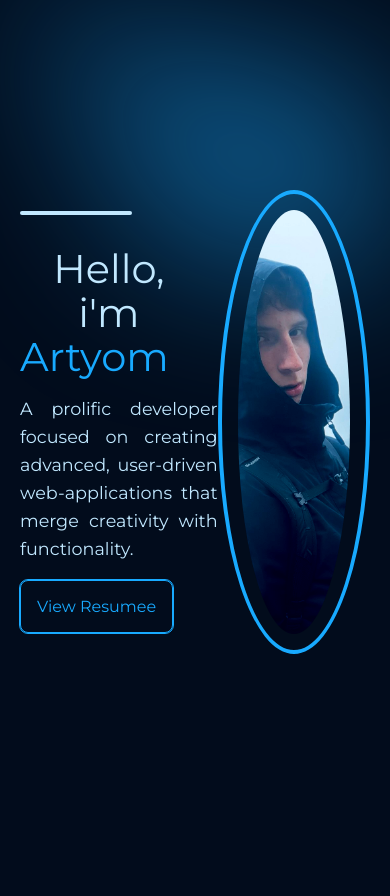
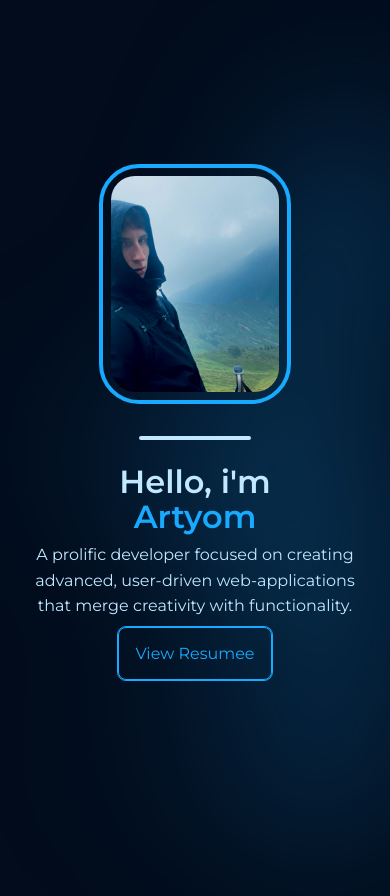
Before and after one commit to Artades/ivgam_me-client, a Next.js app: page /en in a window 390 px wide. Shown: the top 896 px of the page. Built offline with nearby package versions, Linux system fonts and the light colour scheme.

Commit message:
New aniamtion and Intro design

```diff
--- a/components/BackgroundEffect/index.tsx
+++ b/components/BackgroundEffect/index.tsx
@@ -8,13 +8,19 @@
 import * as animation from "@/config/animation";
 
 const BackgroundEffect = () => {
-    const shapeRef = useRef<HTMLDivElement>(null);
   const prefersReducedMotion = usePrefersReducedMotion();
 
+  const shapeRefs = useRef<HTMLDivElement[]>([]);
 
-    const generateRandomClipPath = () => {
+  const addToRefs = (el: HTMLDivElement | null) => {
+    if (el && !shapeRefs.current.includes(el)) {
+      shapeRefs.current.push(el);
+    }
+  };
+
+  const generateRandomClipPath = (pointCount = 16) => {
     let clipPath = "polygon(";
-        for (let i = 0; i < 16; i++) {
+    for (let i = 0; i < pointCount; i++) {
       const randX = Math.random() * 100;
       const randY = Math.random() * 100;
       clipPath += `${randX}% ${randY}%, `;
@@ -24,45 +30,70 @@
     return clipPath;
   };
 
+  const generateRandomStyle = () => {
+    const size = Math.random() * 50 + 30;
+    return {
+      clipPath: generateRandomClipPath(),
+      width: `${size}rem`,
+      height: `${size}rem`,
+    };
+  };
+
+  const renderShapes = () => {
+    const shapes = [];
+    const rows = 1;
+    const cols = 3;
+    const totalShapes = rows * cols;
+
+    const gridWidth = 100 / cols;
+    const gridHeight = 100 / rows;
+
+    for (let i = 0; i < totalShapes; i++) {
+      const row = Math.floor(i / cols);
+      const col = i % cols;
+
+      const style = generateRandomStyle();
+
+      shapes.push(
+        <div
+          key={i}
+          ref={addToRefs}
+          className={styles.polygonBackground}
+          style={{
+            ...style,
+            position: "absolute",
+            top: `${row * gridHeight}%`,
+            left: `${col * gridWidth}%`,
+            transform: `rotate(${Math.random() * 360}deg)`,
+          }}
+        ></div>
+      );
+    }
+    return shapes;
+  };
 
   useGSAP(() => {
     if (prefersReducedMotion) {
-        gsap.set(shapeRef.current, { clipPath: animation.basicClipPath });
+      shapeRefs.current.forEach((el) => {
+        gsap.set(el, { clipPath: animation.basicClipPath });
+      });
       return;
     }
 
-
-        gsap.to(shapeRef.current, {
+    shapeRefs.current.forEach((el) => {
+      gsap.to(el, {
         clipPath: generateRandomClipPath(),
         duration: 7,
         repeat: -1,
         yoyo: true,
         ease: "power1.inOut",
-        onRepeat: () => {
-            gsap.to(shapeRef.current, {
-            clipPath: generateRandomClipPath(),
-            duration: 7,
-            ease: "power1.inOut",
       });
-        },
     });
   }, [prefersReducedMotion]);
 
   return (
     <div aria-hidden="true" className={styles.backgroundContainer}>
-        <div
-            ref={shapeRef}
-            className={styles.polygonBackground}
-            style={{
-            clipPath: `polygon(
-                74.1% 44.1%, 100% 61.6%, 97.5% 26.9%, 85.5% 0.1%,
-                80.7% 2%, 72.5% 32.5%, 60.2% 62.4%, 52.4% 68.1%,
-                47.5% 58.3%, 45.2% 34.5%, 27.5% 76.7%, 0.1% 64.9%,
-                17.9% 100%, 27.6% 76.8%, 76.1% 97.7%, 74.1% 44.1%
-            );`,
-            }}
-        ></div>
-
+      {renderShapes()}
     </div>
   );
 };
--- a/components/BackgroundEffect/styles.module.scss
+++ b/components/BackgroundEffect/styles.module.scss
@@ -1,30 +1,17 @@
 .backgroundContainer {
   position: absolute;
   inset: 0;
-    top: -40px;
+  top: 0;
+  left: 0;
   z-index: -10;
   transform: translateZ(0);
   overflow: hidden;
   filter: blur(5rem);
-
-    @media (min-width: 640px) {
-      top: -80px;
-    }
 }
 
 .polygonBackground {
-    position: relative;
-    left: calc(100% - 11rem);
-    aspect-ratio: 1155 / 678;
-    width: 36.125rem;
-    transform: translateX(-50%) rotate(30deg);
-    background: linear-gradient(to top right, var(--color-accent), var(--color-accent));
+  position: absolute;
+  background: linear-gradient(to top right, var(--color-dark), var(--color-accent));
   opacity: 0.5;
-
-
-
-    @media (min-width: 640px) {
-      left: calc(50% - 30rem);
-      width: 72.1875rem;
+  aspect-ratio: 1/2;
 }
-  }
--- a/components/Intro/index.tsx
+++ b/components/Intro/index.tsx
@@ -100,7 +100,7 @@ export default function Intro() {
         />
       </div>
       <div className={styles.introImage} ref={introImageRef}>
-        <Image quality={100} width={1000} height={1000} alt="Artyom Galay" src={"/assets/Intro/m2.jpg"} />
+        <Image quality={100} width={2000} height={2000} alt="Artyom Galay" src={"/assets/Intro/m2.jpg"} />
       </div>
     </div>
   );
--- a/components/Intro/styles.module.scss
+++ b/components/Intro/styles.module.scss
@@ -5,27 +5,17 @@
   display: flex;
   align-items: center;
   justify-content: center;
-  // background: url("../../public/assets/Intro/grid-pattern.svg") repeat,
-  //   /* Паттерн */
-  //     radial-gradient(
-  //       circle at center,
-  //       #041a3e 0%,
-  //       #04193b 20%,
-  //       #0a101c 50%,
-  //       #080b10 80%,
-  //       #060b12 100% /* Градиент */
-  //     );
-
   background: transparent;
 
   .introContent {
     display: flex;
     flex-direction: column;
-    align-items: flex-start;
+    align-items: center;
     justify-content: center;
     gap: 1.5rem;
     z-index: 1;
     color: var(--color-light);
+    text-align: center;
 
     .introHeadingLine {
       height: 0.2rem;
@@ -33,18 +23,14 @@
       border-radius: 0.5rem;
       margin-bottom: 1rem;
     }
+
     .introHeading {
-      font-weight: 400;
+      font-weight: 600;
       font-size: 5.2em;
-      text-align: center;
-      display: flex;
-      flex-direction: column;
-      align-items: flex-start;
       color: var(--color-light);
       line-height: 1.1em;
 
       & span {
-        display: inline-block;
         color: var(--color-accent);
       }
     }
@@ -53,7 +39,7 @@
       font-weight: 300;
       max-width: 60%;
       font-size: 1.2rem;
-      text-align: justify;
+      text-align: center;
       opacity: 0;
       transform: translateY(30px);
       color: var(--color-light);
@@ -73,19 +59,18 @@
     position: relative;
     padding: 1rem;
     border: 0.3rem solid var(--color-accent);
-    border-radius: 50%/50%;
+    border-radius: 5rem;
 
     img {
       width: 100%;
       height: 100%;
       object-fit: cover;
       object-position: left top;
-      border-radius: 50%/50%;
-      filter: brightness(110%) contrast(120%);
+      border-radius: 5rem;
+      filter: brightness(100%) contrast(120%);
     }
   }
 
-  /* Медиазапросы */
   @media (max-width: 1200px) {
     .introContent {
       .introHeading {
@@ -100,6 +85,8 @@
   }
 
   @media (max-width: 768px) {
+    flex-direction: column-reverse;
+
     .introContent {
       .introHeading {
         font-size: 3rem;
@@ -109,6 +96,13 @@
         font-size: 1.2rem;
         max-width: 90%;
       }
+    }
+
+    .introImage {
+      width: 100%;
+      height: auto;
+      max-width: 35rem;
+      margin-bottom: 2rem;
     }
   }
 
@@ -126,5 +120,43 @@
         max-width: 100%;
       }
     }
+
+    .introImage {
+      max-height: 20rem;
+      max-width: 15rem;
+      border-radius: 3rem;
+      padding: 0.7rem;
+
+      img {
+        border-radius: 2rem;
+      }
+    }
+  }
+
+  @media (max-width: 400px) {
+    .introContent {
+      gap: 0.5rem;
+
+      .introHeading {
+        font-size: 2rem;
+        max-width: 90%;
+      }
+
+      .introText {
+        font-size: 1rem;
+        max-width: 100%;
+      }
+    }
+
+    .introImage {
+      max-height: 15rem;
+      max-width: 12rem;
+      border-radius: 2.5rem;
+      padding: 0.5rem;
+
+      img {
+        border-radius: 1.5rem;
+      }
+    }
   }
 }
```
Lines whose indentation alone changed are shown as unchanged.
